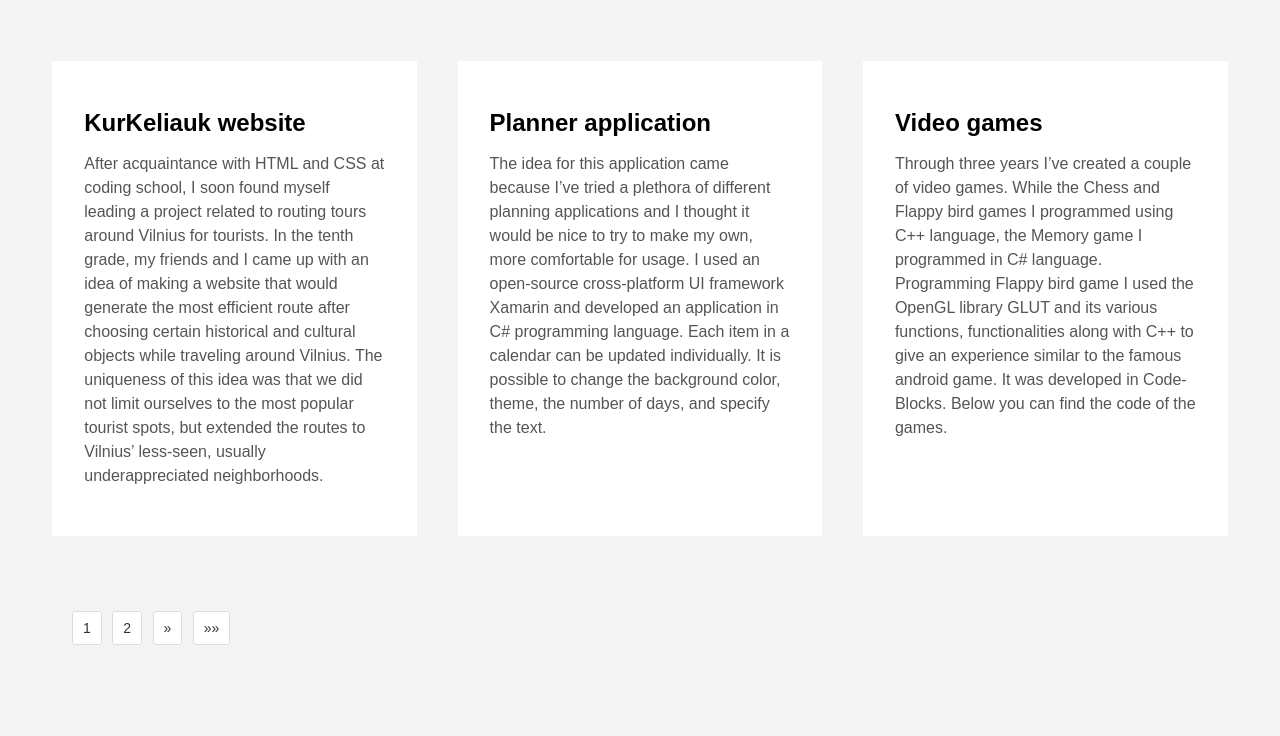
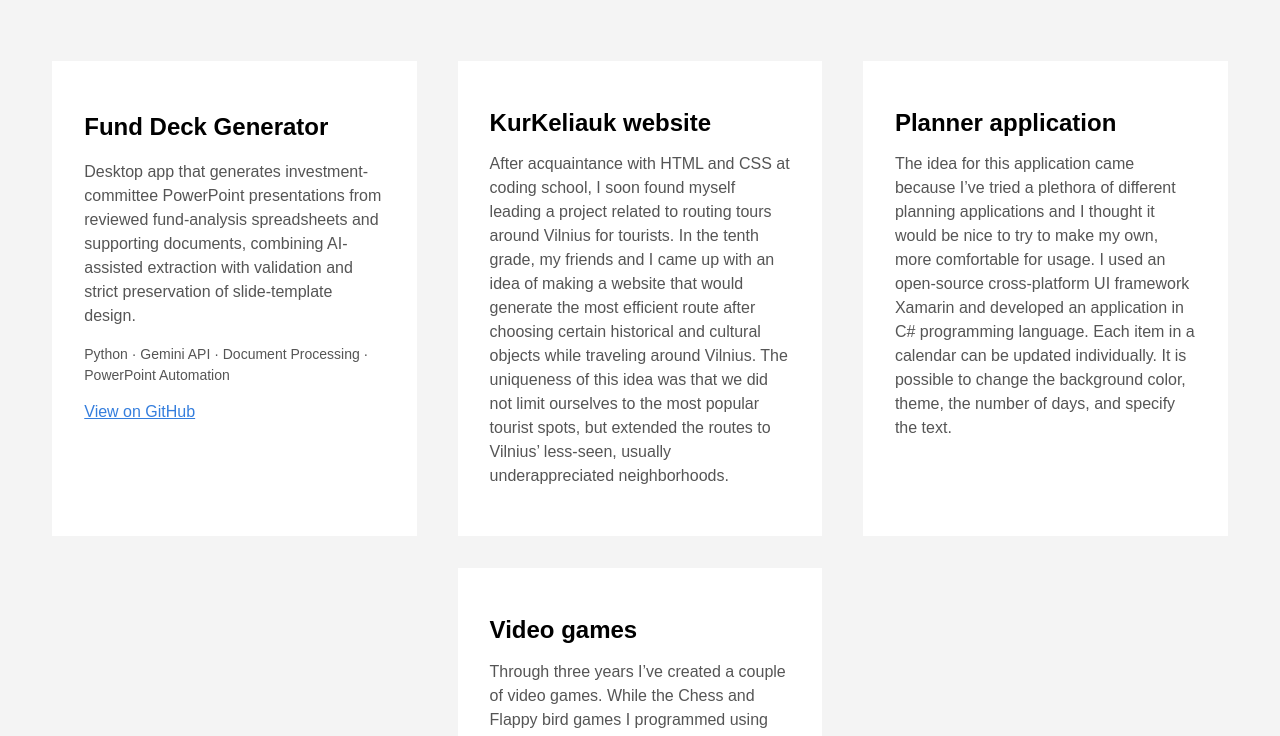
Before and after one commit to agatakazakevic/Agataportfolio, a plain HTML site: page post/index.html in a window 1280 px wide. Shown: the part 696-1432 px from the top of the page. Drawn offline with Linux system fonts and the light colour scheme.

Commit message:
Add Fund Deck Generator to projects listing

```diff
--- a/post/index.html
+++ b/post/index.html
@@ -143,6 +143,19 @@
 
     </section>
     <aside class="flex-ns flex-wrap justify-around mt5">
+        <!-- GitHub project: Fund Deck Generator -->
+        <div class="relative w-100 w-30-l mb4 bg-white">
+          <div class="mb3 pa4 mid-gray overflow-hidden">
+            <h2 class="f3 near-black"><a href="https://github.com/agatakazakevic/funddeckgenerator_2" target="_blank" rel="noopener noreferrer" class="link black dim">Fund Deck Generator</a></h2>
+            <div class="nested-links f5 lh-copy nested-copy-line-height">
+              <p>Desktop app that generates investment-committee PowerPoint presentations from reviewed fund-analysis spreadsheets and supporting documents, combining AI-assisted extraction with validation and strict preservation of slide-template design.</p>
+              <p class="f6">Python · Gemini API · Document Processing · PowerPoint Automation</p>
+              <a href="https://github.com/agatakazakevic/funddeckgenerator_2" target="_blank" rel="noopener noreferrer">View on GitHub</a>
+            </div>
+          </div>
+        </div>
+
+
 
         <div class="relative w-100 w-30-l mb4 bg-white">
             <div class="mb3 pa4 mid-gray overflow-hidden">
```
